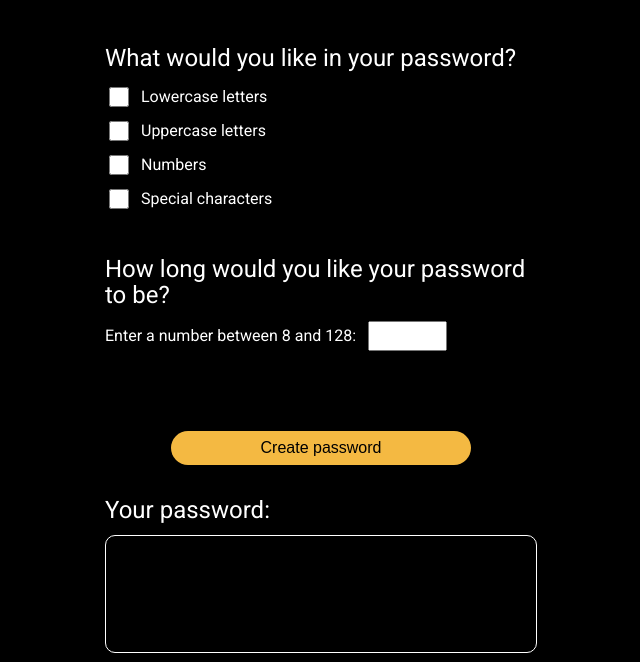
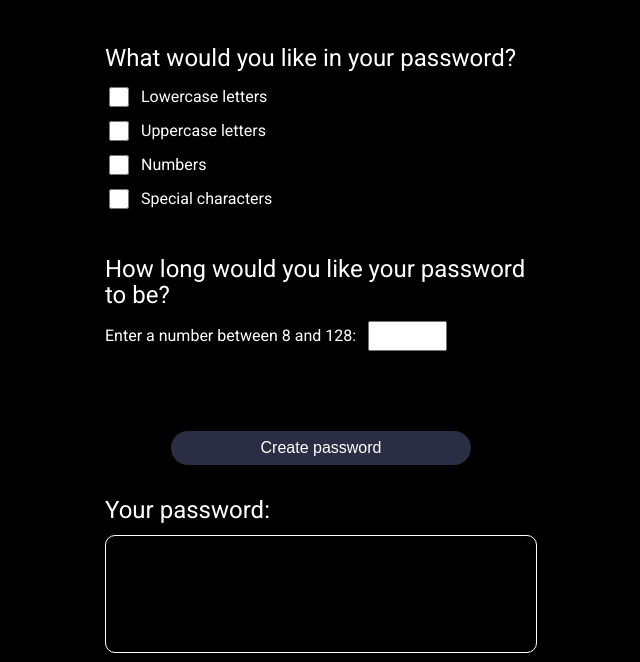
Before and after one commit to Guillermo-Martin/passwordGenerator2, a plain HTML site: page index.html in a window 1280 px wide. In both pictures the pointer is over the button "Create password". Shown: the part 132-794 px from the top of the page, without its empty margins (319-959 px from the left). Drawn offline with Linux system fonts and the light colour scheme.

Commit message:
Add hover effect and cursor to 'Create password' and 'Create another password' button

```diff
--- a/assets/css/index.css
+++ b/assets/css/index.css
@@ -119,6 +119,12 @@ input[type="checkbox"] {
   padding: 8px 0;
   width: 100%;
   cursor: pointer;
+  transition: all 0.2s;
+}
+
+#create-password:hover, #new-password:hover {
+  background: #2a2d43;
+  color: white;
 }
 
 /* Hide the "Create password" button */
@@ -148,6 +154,7 @@ input[type="checkbox"] {
   padding: 8px;
   position: relative;
   word-break: break-all;
+  cursor: pointer;
 }
 
 /* "Copied" message */
```
